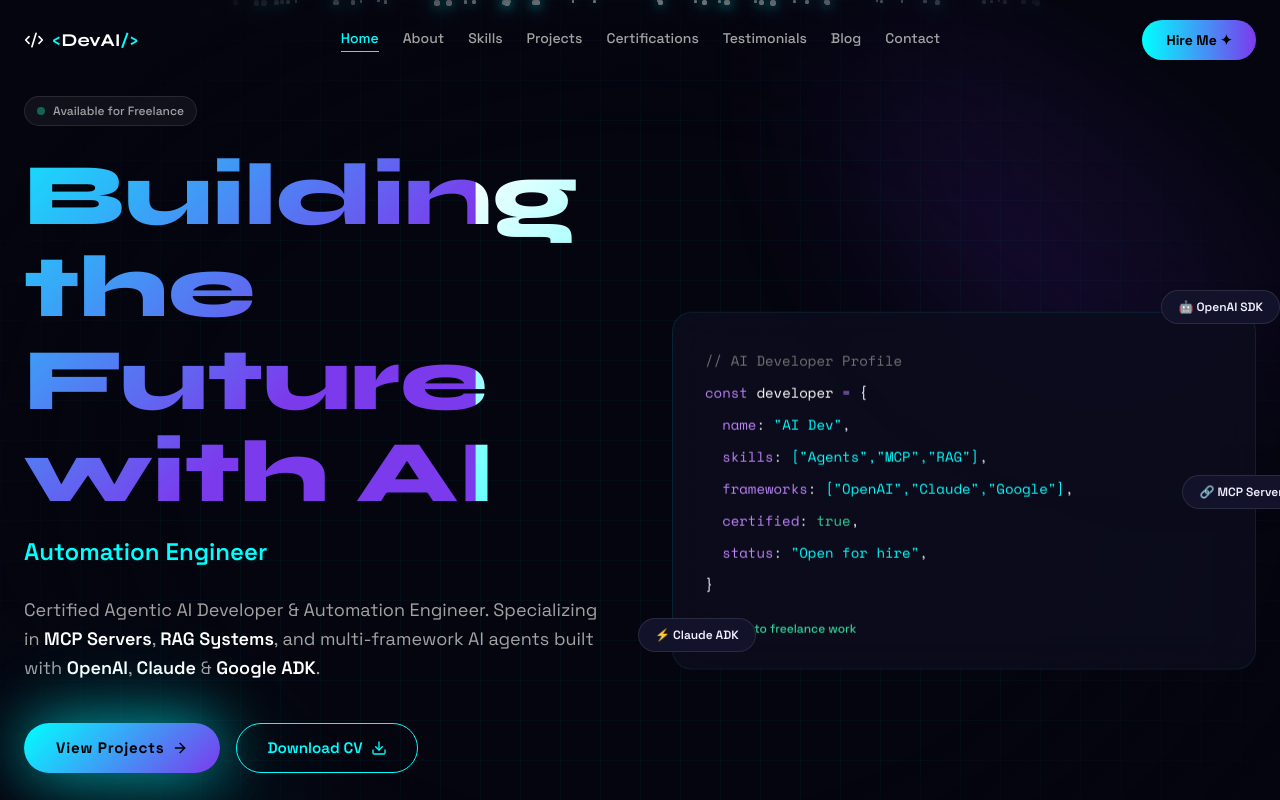
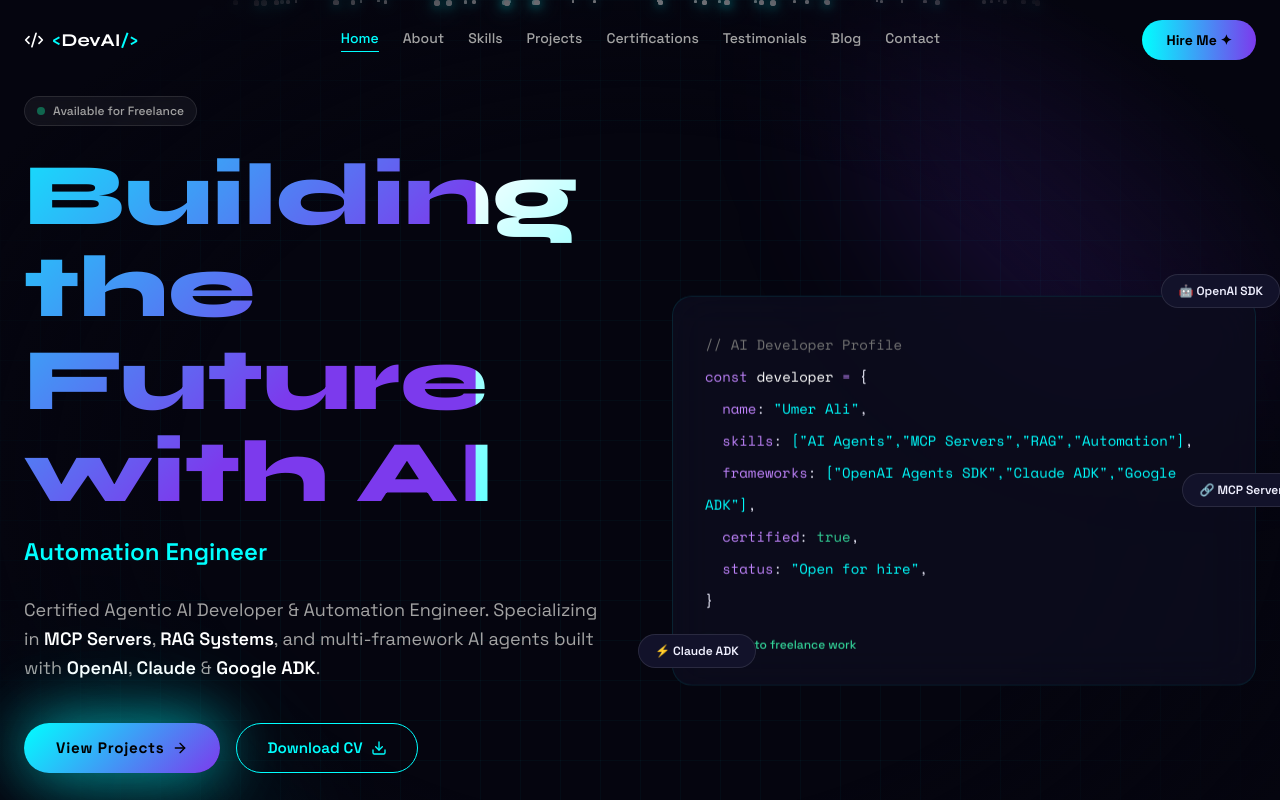
Before and after one commit to Syed-Umer-Ali/Portfolio-Website, a Next.js app: page / in a window 1280 px wide. Shown: the top 800 px of the page. Built offline with nearby package versions, Linux system fonts and the light colour scheme.

Commit message:
update: Hero code card with real name and full skill/framework names

```diff
--- a/components/Hero.tsx
+++ b/components/Hero.tsx
@@ -145,18 +145,18 @@ export function Hero() {
               {"  "}
               <span className="text-purple-400">name</span>
               {": "}
-              <span style={{ color: "var(--accent)" }}>"AI Dev"</span>
+              <span style={{ color: "var(--accent)" }}>"Umer Ali"</span>
               {",\n  "}
               <span className="text-purple-400">skills</span>
               {": "}
               <span style={{ color: "var(--accent)" }}>
-                ["Agents","MCP","RAG"]
+                ["AI Agents","MCP Servers","RAG","Automation"]
               </span>
               {",\n  "}
               <span className="text-purple-400">frameworks</span>
               {": "}
               <span style={{ color: "var(--accent)" }}>
-                ["OpenAI","Claude","Google"]
+                ["OpenAI Agents SDK","Claude ADK","Google ADK"]
               </span>
               {",\n  "}
               <span className="text-purple-400">certified</span>
```
